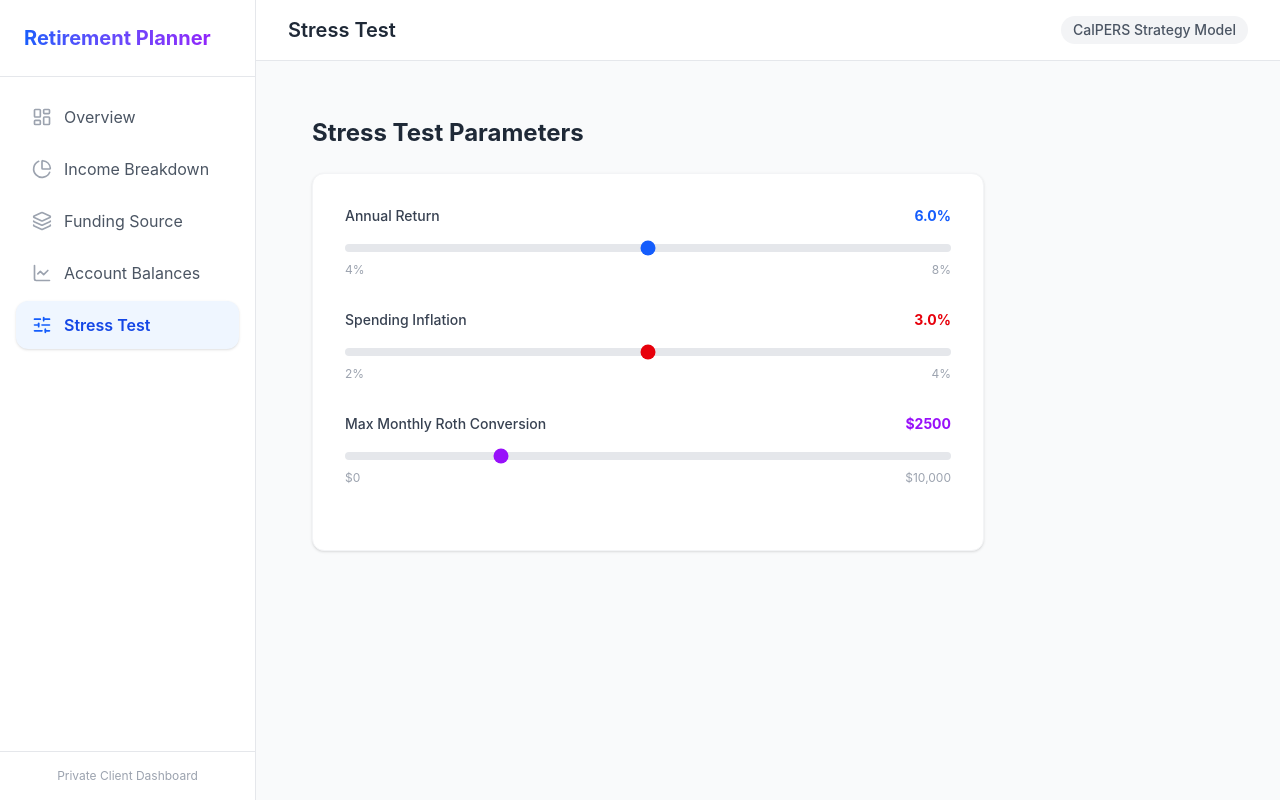
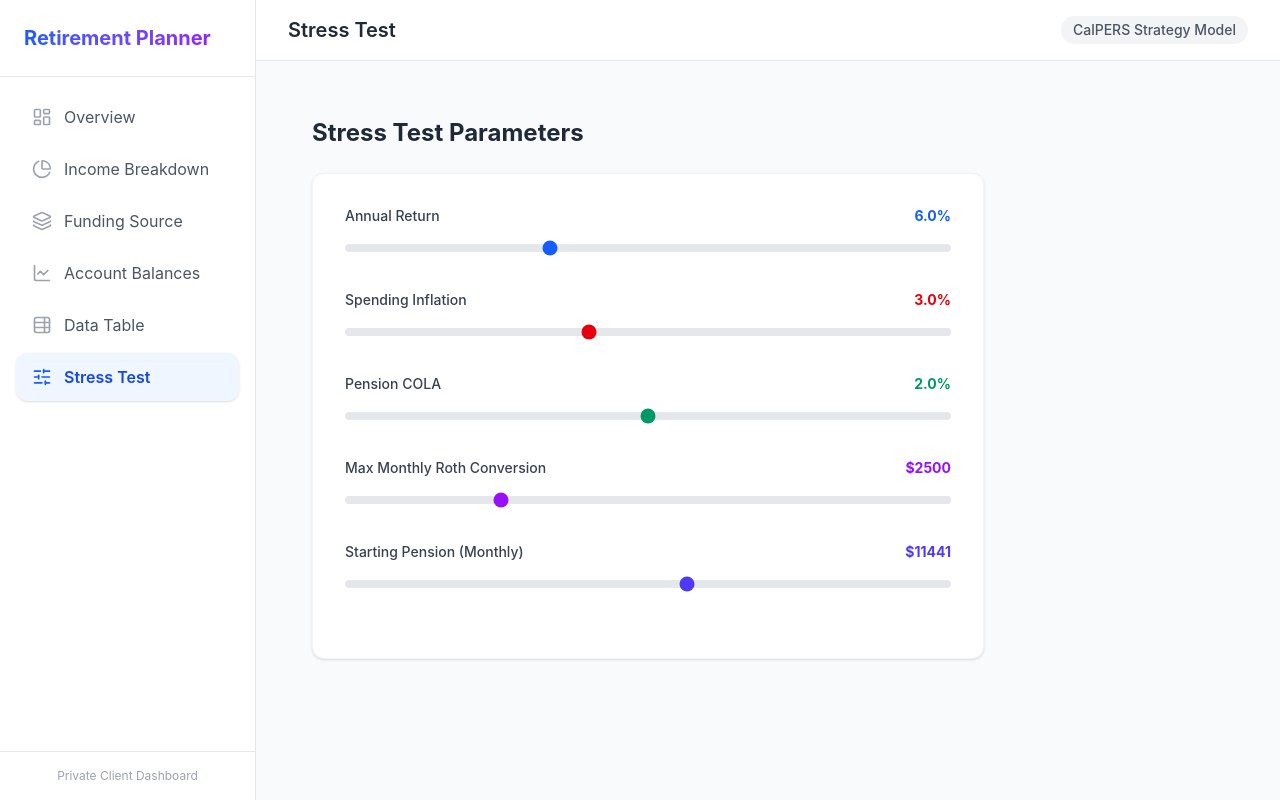
Before and after one commit to rsissons/RonRetirement, a React (Vite) app: page / in a window 1280 px wide. Both pictures are taken after a click on the button "Stress Test". Built offline with nearby package versions, Linux system fonts and the light colour scheme.

Commit message:
Update projection math based on CalPERS estimate and add Data Table

```diff
--- a/src/App.tsx
+++ b/src/App.tsx
@@ -6,10 +6,11 @@ import { Overview } from './components/Overview';
 import { IncomeBreakdown } from './components/IncomeBreakdown';
 import { FundingSource } from './components/FundingSource';
 import { AccountBalances } from './components/AccountBalances';
+import { DataTable } from './components/DataTable';
 import { StressTest } from './components/StressTest';
-import { LayoutDashboard, PieChart, Layers, LineChart as LineChartIcon, SlidersHorizontal } from 'lucide-react';
+import { LayoutDashboard, PieChart, Layers, LineChart as LineChartIcon, SlidersHorizontal, TableProperties } from 'lucide-react';
 
-type Tab = 'overview' | 'income' | 'funding' | 'balances' | 'stress';
+type Tab = 'overview' | 'income' | 'funding' | 'balances' | 'data' | 'stress';
 
 function App() {
   const [config, setConfig] = useState<AppConfig>(defaultConfig);
@@ -22,6 +23,7 @@ function App() {
     { id: 'income', label: 'Income Breakdown', icon: PieChart },
     { id: 'funding', label: 'Funding Source', icon: Layers },
     { id: 'balances', label: 'Account Balances', icon: LineChartIcon },
+    { id: 'data', label: 'Data Table', icon: TableProperties },
     { id: 'stress', label: 'Stress Test', icon: SlidersHorizontal },
   ] as const;
 
@@ -76,6 +78,7 @@ function App() {
             {activeTab === 'income' && <IncomeBreakdown projection={projection} />}
             {activeTab === 'funding' && <FundingSource projection={projection} />}
             {activeTab === 'balances' && <AccountBalances projection={projection} />}
+            { activeTab === 'data' && <DataTable projection={projection} /> }
             {activeTab === 'stress' && <StressTest config={config} setConfig={setConfig} />}
           </div>
         </main>
--- /dev/null
+++ b/src/components/DataTable.tsx
@@ -0,0 +1,55 @@
+import type { FC } from 'react';
+import type { ProjectionResult } from '../projection';
+
+interface Props {
+  projection: ProjectionResult;
+}
+
+const formatCurrency = (value: number) =>
+  new Intl.NumberFormat('en-US', { style: 'currency', currency: 'USD', maximumFractionDigits: 0 }).format(value);
+
+export const DataTable: FC<Props> = ({ projection }) => {
+  return (
+    <div className="p-6">
+      <h2 className="text-2xl font-bold mb-6 text-gray-800">Projected 30-Year Table</h2>
+      <div className="bg-white rounded-xl shadow-sm border border-gray-100 overflow-hidden">
+        <div className="overflow-x-auto">
+          <table className="w-full text-sm text-left">
+            <thead className="bg-gray-50 text-gray-600 font-medium border-b border-gray-200">
+              <tr>
+                <th className="px-4 py-3">Age</th>
+                <th className="px-4 py-3">Pension</th>
+                <th className="px-4 py-3">Wife Salary</th>
+                <th className="px-4 py-3">Wife SS</th>
+                <th className="px-4 py-3">Your SS</th>
+                <th className="px-4 py-3">Insurance</th>
+                <th className="px-4 py-3">Net Income</th>
+                <th className="px-4 py-3">Spending</th>
+                <th className="px-4 py-3 text-red-600">Shortfall</th>
+                <th className="px-4 py-3 text-blue-600">403b End</th>
+                <th className="px-4 py-3 text-purple-600">Roth End</th>
+              </tr>
+            </thead>
+            <tbody className="divide-y divide-gray-100">
+              {projection.yearly.map((y) => (
+                <tr key={y.age} className="hover:bg-gray-50 transition-colors">
+                  <td className="px-4 py-3 font-medium text-gray-900">{y.age}</td>
+                  <td className="px-4 py-3">{formatCurrency(y.totalPension)}</td>
+                  <td className="px-4 py-3">{formatCurrency(y.totalWifeSalary)}</td>
+                  <td className="px-4 py-3">{formatCurrency(y.totalWifeSS)}</td>
+                  <td className="px-4 py-3">{formatCurrency(y.totalYourSS)}</td>
+                  <td className="px-4 py-3">{formatCurrency(y.totalInsurance)}</td>
+                  <td className="px-4 py-3 font-medium">{formatCurrency(y.totalIncome - y.totalInsurance)}</td>
+                  <td className="px-4 py-3">{formatCurrency(y.totalSpending)}</td>
+                  <td className="px-4 py-3 font-medium text-red-600">{formatCurrency(y.totalGap)}</td>
+                  <td className="px-4 py-3 font-medium text-blue-600">{formatCurrency(y.endBalance403b)}</td>
+                  <td className="px-4 py-3 font-medium text-purple-600">{formatCurrency(y.endBalanceRoth)}</td>
+                </tr>
+              ))}
+            </tbody>
+          </table>
+        </div>
+      </div>
+    </div>
+  );
+};
--- a/src/components/StressTest.tsx
+++ b/src/components/StressTest.tsx
@@ -12,7 +12,7 @@ export const StressTest: FC<Props> = ({ config, setConfig }) => {
     let numValue = parseFloat(value);
 
     // Convert percentages to decimals for the config state
-    if (name === 'annualReturn' || name === 'spendingInflation') {
+    if (name === 'annualReturn' || name === 'spendingInflation' || name === 'pensionCOLA') {
       numValue = numValue / 100;
     }
 
@@ -39,16 +39,12 @@ export const StressTest: FC<Props> = ({ config, setConfig }) => {
             type="range"
             name="annualReturn"
             min="4"
-            max="8"
+            max="10"
             step="0.1"
             value={config.annualReturn * 100}
             onChange={handleChange}
             className="w-full h-2 bg-gray-200 rounded-lg appearance-none cursor-pointer accent-blue-600"
           />
-          <div className="flex justify-between text-xs text-gray-400 mt-1">
-            <span>4%</span>
-            <span>8%</span>
-          </div>
         </div>
 
         <div className="mb-8">
@@ -59,17 +55,30 @@ export const StressTest: FC<Props> = ({ config, setConfig }) => {
           <input
             type="range"
             name="spendingInflation"
-            min="2"
-            max="4"
+            min="1"
+            max="6"
             step="0.1"
             value={config.spendingInflation * 100}
             onChange={handleChange}
             className="w-full h-2 bg-gray-200 rounded-lg appearance-none cursor-pointer accent-red-600"
           />
-          <div className="flex justify-between text-xs text-gray-400 mt-1">
-            <span>2%</span>
-            <span>4%</span>
-          </div>
+        </div>
+
+        <div className="mb-8">
+          <label className="block text-sm font-medium text-gray-700 mb-2 flex justify-between">
+            <span>Pension COLA</span>
+            <span className="font-bold text-emerald-600">{(config.pensionCOLA * 100).toFixed(1)}%</span>
+          </label>
+          <input
+            type="range"
+            name="pensionCOLA"
+            min="0"
+            max="4"
+            step="0.1"
+            value={config.pensionCOLA * 100}
+            onChange={handleChange}
+            className="w-full h-2 bg-gray-200 rounded-lg appearance-none cursor-pointer accent-emerald-600"
+          />
         </div>
 
         <div className="mb-8">
@@ -87,10 +96,23 @@ export const StressTest: FC<Props> = ({ config, setConfig }) => {
             onChange={handleChange}
             className="w-full h-2 bg-gray-200 rounded-lg appearance-none cursor-pointer accent-purple-600"
           />
-          <div className="flex justify-between text-xs text-gray-400 mt-1">
-            <span>$0</span>
-            <span>$10,000</span>
-          </div>
+        </div>
+
+        <div className="mb-8">
+          <label className="block text-sm font-medium text-gray-700 mb-2 flex justify-between">
+            <span>Starting Pension (Monthly)</span>
+            <span className="font-bold text-indigo-600">${config.pensionStart}</span>
+          </label>
+          <input
+            type="range"
+            name="pensionStart"
+            min="8000"
+            max="14000"
+            step="100"
+            value={config.pensionStart}
+            onChange={handleChange}
+            className="w-full h-2 bg-gray-200 rounded-lg appearance-none cursor-pointer accent-indigo-600"
+          />
         </div>
 
       </div>
--- a/src/config.ts
+++ b/src/config.ts
@@ -3,14 +3,28 @@ export interface AppConfig {
   projectionYears: number;
   annualReturn: number;
   monthlyReturn: number;
+
+  // Income
   pensionStart: number;
   pensionCOLA: number;
+
+  wifeSalary: number;
+  wifeSalaryYears: number; // How many years she works after you retire
+
+  wifeSS: number;
+  wifeSSStartAge: number; // YOUR age when her SS starts
+
+  yourSS: number;
+  yourSSStartAge: number; // YOUR age when your SS starts
+
+  // Expenses
   spendingStart: number;
   spendingInflation: number;
-  wifeSalaryAt59: number;
-  wifeSSAt61: number;
-  yourSSAt62: number;
-  insuranceUntil61: number;
+
+  insurancePremium: number;
+  insuranceEndAge: number; // YOUR age when insurance stops (e.g. 60 meaning it covers age 60 and stops at 61, or 61 meaning it covers up to and including 61. If she is 4 years older, she hits 65 when you hit 61. So insurance stops when you hit 61. We'll say it covers you while age < 61).
+
+  // Assets
   starting403b: number;
   startingRoth: number;
   maxMonthlyConversion: number;
@@ -21,14 +35,30 @@ export const defaultConfig: AppConfig = {
   projectionYears: 30,
   annualReturn: 0.06,
   monthlyReturn: 0.06 / 12,
-  pensionStart: 10100,
+
+  // From CalPERS Estimate (100% Beneficiary Option)
+  pensionStart: 11441,
   pensionCOLA: 0.02,
+
+  // Wife works 1 year when you retire
+  wifeSalary: 4500,
+  wifeSalaryYears: 1,
+
+  // Wife SS kicks in after 1 year (when you are 60)
+  wifeSS: 1800,
+  wifeSSStartAge: 60,
+
+  // Your SS kicks in at 62
+  yourSS: 2250,
+  yourSSStartAge: 62,
+
   spendingStart: 16000,
   spendingInflation: 0.03,
-  wifeSalaryAt59: 4500,
-  wifeSSAt61: 1800,
-  yourSSAt62: 2250,
-  insuranceUntil61: 888,
+
+  // Insurance stops when she is 65. If she's 4 years older, you are 61.
+  insurancePremium: 888,
+  insuranceEndAge: 61, // Stops at 61 (so paid during 59 and 60)
+
   starting403b: 136500,
   startingRoth: 0,
   maxMonthlyConversion: 2500,
--- a/src/projection.ts
+++ b/src/projection.ts
@@ -122,13 +122,21 @@ export function calculateProjection(config: AppConfig): ProjectionResult {
       currentRoth *= (1 + config.monthlyReturn);
 
       const pension = currentPension;
-      const wifeSalary = currentAge === 59 ? config.wifeSalaryAt59 : 0;
-      const wifeSS = currentAge >= 61 ? config.wifeSSAt61 : 0;
-      const yourSS = currentAge >= 62 ? config.yourSSAt62 : 0;
+
+      // Wife works for specific years
+      const wifeSalary = year < config.wifeSalaryYears ? config.wifeSalary : 0;
+
+      // Wife SS starts
+      const wifeSS = currentAge >= config.wifeSSStartAge ? config.wifeSS : 0;
+
+      // Your SS starts
+      const yourSS = currentAge >= config.yourSSStartAge ? config.yourSS : 0;
+
       const totalIncome = pension + wifeSalary + wifeSS + yourSS;
 
       const spending = currentSpending;
-      const insurance = currentAge <= 61 ? config.insuranceUntil61 : 0;
+      // Insurance stops when you reach the end age
+      const insurance = currentAge < config.insuranceEndAge ? config.insurancePremium : 0;
       const totalExpenses = spending + insurance;
 
       const gap = totalExpenses > totalIncome ? totalExpenses - totalIncome : 0;
```
